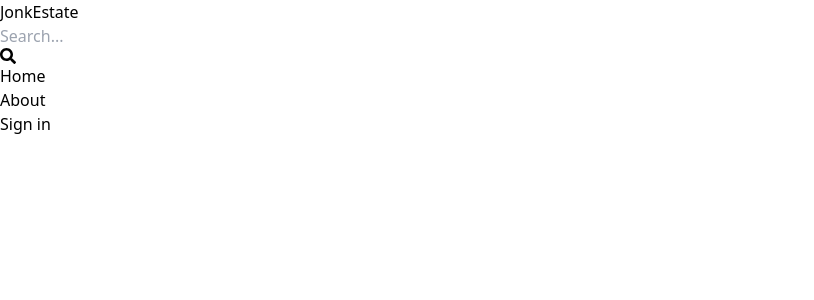
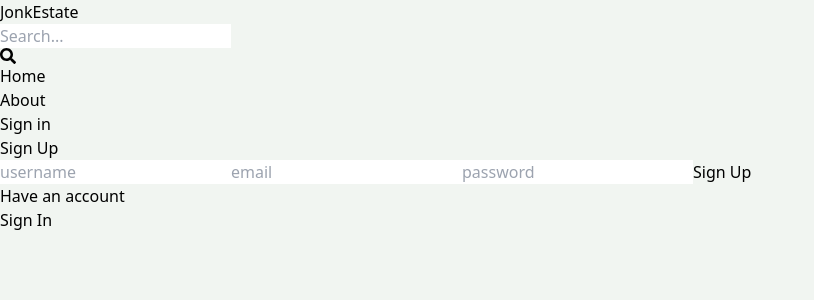
Before and after one commit to jonkar77/mern-estate, a React (Vite) app: page /signup in a window 1280 px wide. Shown: the top 300 px of the page, without its empty margins (0-814 px from the left). Built offline with nearby package versions, Linux system fonts and the light colour scheme.

Commit message:
completer sign up ui

```diff
--- a/src/App.jsx
+++ b/src/App.jsx
@@ -4,6 +4,7 @@
 import SignIn from "./pages/SignIn";
 import About from "./pages/about"
 import Header from "./components/Header";
+import SignUp from "./pages/SignUp";
 
 export default function App() {
   return <BrowserRouter>
@@ -13,6 +14,7 @@
     <Route path="/profile" element={<Profile />} />
     <Route path="/signin" element={<SignIn />} />
     <Route path="/about" element={<About />} />
+    <Route path="/signup" element={<SignUp />} />
   </Routes>
   </BrowserRouter>
 }
--- a/src/index.css
+++ b/src/index.css
@@ -1,3 +1,7 @@
 @tailwind base;
 @tailwind components;
 @tailwind utilities;
+
+body {
+    background-color: rgb(241, 245, 241);
+}
--- /dev/null
+++ b/src/pages/SignUp.jsx
@@ -0,0 +1,24 @@
+import React from 'react'
+import { Link } from 'react-router-dom'
+
+export default function SignUp() {
+  return (
+    <div className='p-2 max-w-lg mx-auto'>
+      <h1 className='text-3xl text-center font-semibold my-7'>
+        Sign Up
+      </h1>
+      <form className='flex flex-col gap-4'>
+      <input type='text' placeholder='username' className='border p-3 rounded-lg' id='username'/>
+      <input type='text' placeholder='email' className='border p-3 rounded-lg' id='email'/>
+      <input type='text' placeholder='password' className='border p-3 rounded-lg' id='password'/>
+      <button className='bg-slate-700 text-white p-3 rounded-lg uppercase hover:opacity-95 disabled:opacity-80'>Sign Up</button>
+      </form>
+      <div className='flex gap-2 mt-5'>
+        <p>Have an account</p>
+        <Link to={"/sign-in"}>
+          <span className='text-blue-700'>Sign In</span>
+        </Link>
+      </div>
+    </div>
+  )
+}
```
Also changed, not shown: src/pages/SignOut.jsx (deleted, +0 -7 lines).
